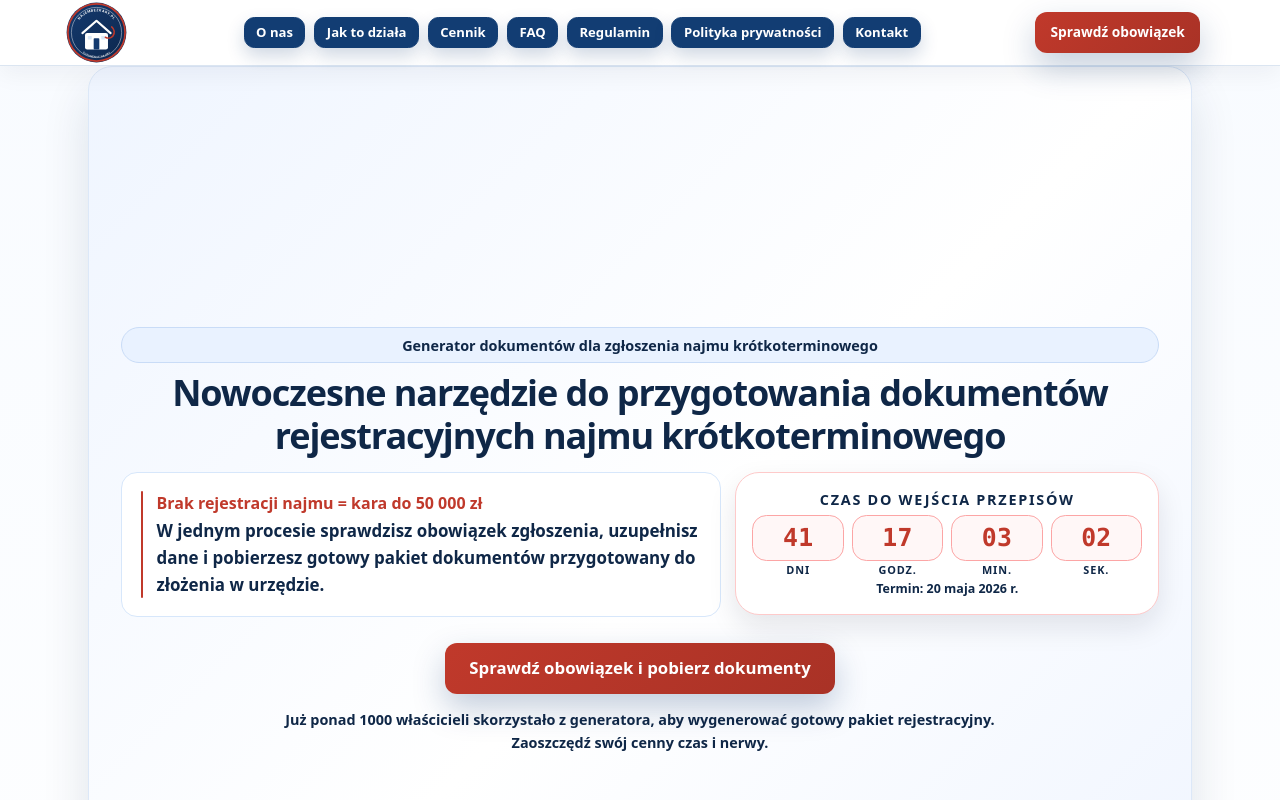
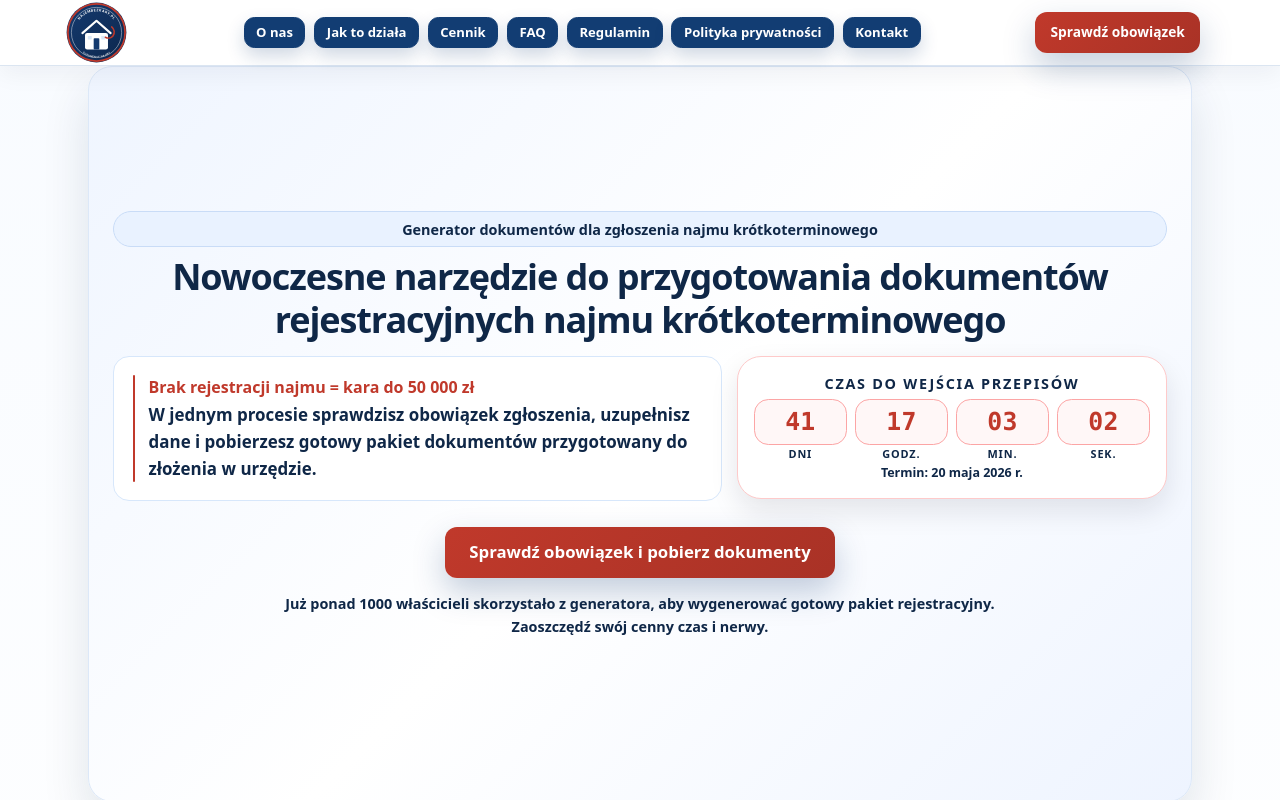
Before and after one commit to pawelklimankowicz-commits/najembezkary.pl, a Next.js app: page / in a window 1280 px wide. Shown: the top 800 px of the page. Built offline with nearby package versions, Linux system fonts and the light colour scheme; no server answers.

Commit message:
Home hero: dopasowanie sekcji 1 do jednego ekranu startowego

```diff
--- a/src/app/globals.css
+++ b/src/app/globals.css
@@ -1080,10 +1080,12 @@ body {
   margin-top: 0 !important;
   background: linear-gradient(135deg, #eff5ff 0%, #ffffff 52%, #eef4ff 100%);
   border: 1px solid #dce8f8;
-  padding: 0.35rem 2rem 2rem;
+  padding: 0.35rem 1.5rem 1.5rem;
   box-shadow: 0 24px 48px rgba(12, 39, 72, 0.12);
   text-align: center;
-  min-height: calc(130vh - 4rem);
+  min-height: calc(100vh - 4rem);
+  max-height: calc(100vh - 4rem);
+  overflow: hidden;
   display: flex;
   flex-direction: column;
   justify-content: center;
```
